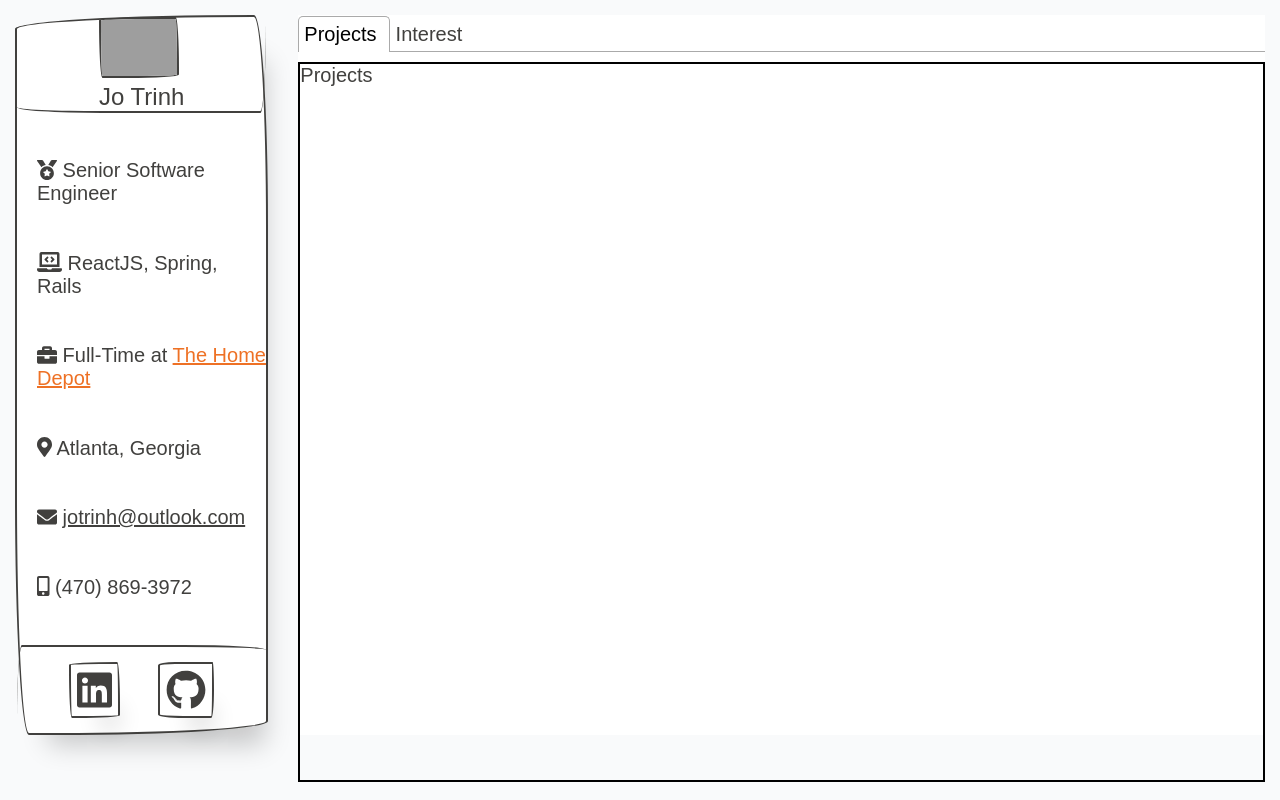
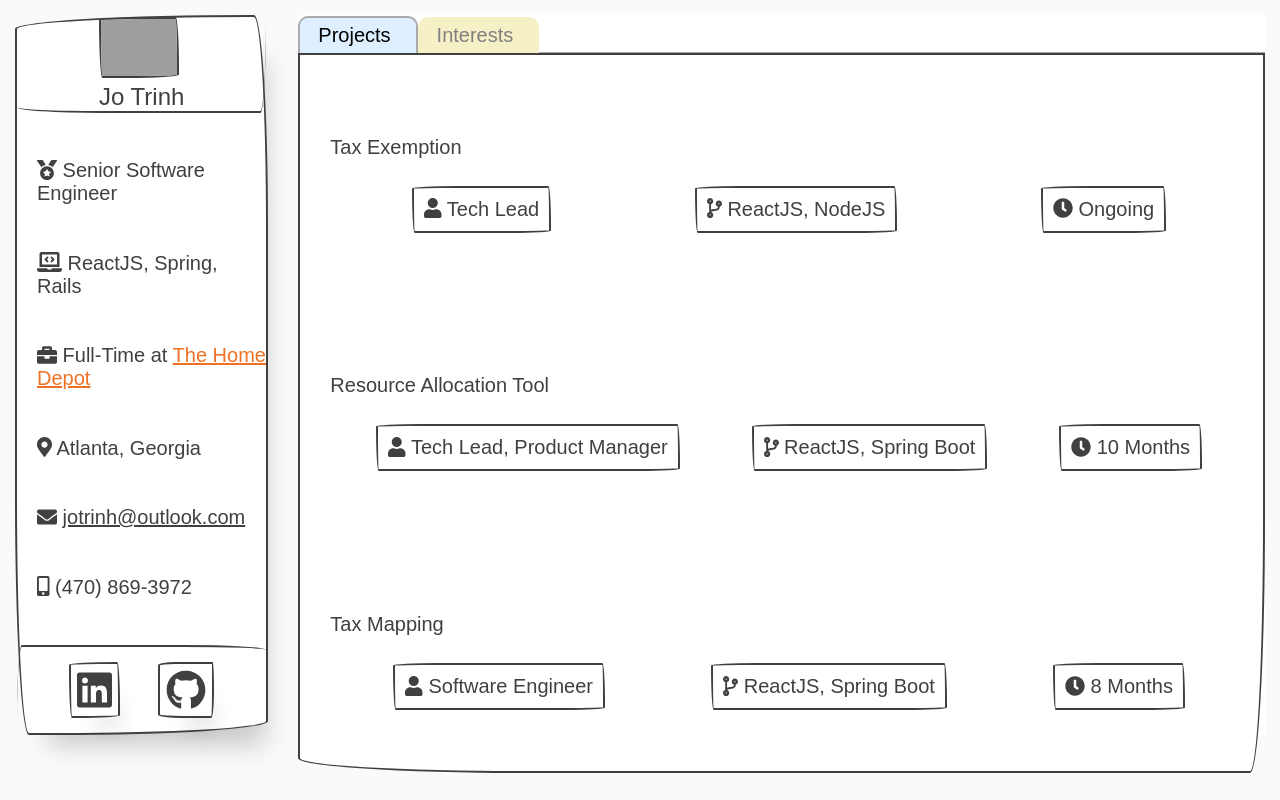
Before and after one commit to jo-trinh/personal-website, a Next.js app: page / in a window 1280 px wide. Built offline with nearby package versions, Linux system fonts and the light colour scheme; grey boxes are pictures that could not be loaded; a web font is replaced by a local one.

Commit message:
Flshes out right pane

```diff
--- /dev/null
+++ b/components/templates/Portfolio/Portfolio.js
@@ -0,0 +1,123 @@
+import React from 'react'
+import { Tab, Tabs, TabList, TabPanel } from 'react-tabs'
+import { FontAwesomeIcon } from '@fortawesome/react-fontawesome'
+import {
+  faUser,
+  faCodeBranch,
+  faUsers,
+  faClock,
+  faBriefcase,
+} from '@fortawesome/free-solid-svg-icons'
+import styles from './portfolio.module.css'
+
+const Portfolio = () => {
+  return (
+    <>
+      <Tabs>
+        <TabList>
+          <Tab>Projects</Tab>
+          <Tab disabled={true}>Interests</Tab>
+        </TabList>
+        <TabPanel>
+          <div id={styles.rightPaneBody}>
+            <div className={`${styles.projectBox}`}>
+              <div
+                style={{
+                  display: 'flex',
+                }}
+              >
+                Tax Exemption
+                <p></p>
+              </div>
+              <div className={`${styles.projectHighLightBoxes}`}>
+                <div className={`${styles.projectHighlightBox} border`}>
+                  <span className={`${styles.projectHighLightText}`}>
+                    <FontAwesomeIcon icon={faUser} />
+                    {''} Tech Lead
+                  </span>
+                </div>
+                <div className={`${styles.projectHighlightBox} border`}>
+                  <span className={`${styles.projectHighLightText}`}>
+                    <FontAwesomeIcon icon={faCodeBranch} /> {''} ReactJS, NodeJS
+                  </span>
+                </div>
+                <div className={`${styles.projectHighlightBox} border`}>
+                  <span className={`${styles.projectHighLightText}`}>
+                    <FontAwesomeIcon icon={faClock} />
+                    {''} Ongoing
+                  </span>
+                </div>
+              </div>
+            </div>
+
+            <div className={`${styles.projectBox}`}>
+              <div
+                style={{
+                  display: 'flex',
+                }}
+              >
+                Resource Allocation Tool
+                <p></p>
+              </div>
+              <div className={`${styles.projectHighLightBoxes}`}>
+                <div className={`${styles.projectHighlightBox} border`}>
+                  <span className={`${styles.projectHighLightText}`}>
+                    <FontAwesomeIcon icon={faUser} />
+                    {''} Tech Lead, Product Manager
+                  </span>
+                </div>
+                <div className={`${styles.projectHighlightBox} border`}>
+                  <span className={`${styles.projectHighLightText}`}>
+                    <FontAwesomeIcon icon={faCodeBranch} /> {''} ReactJS, Spring
+                    Boot
+                  </span>
+                </div>
+                <div className={`${styles.projectHighlightBox} border`}>
+                  <span className={`${styles.projectHighLightText}`}>
+                    <FontAwesomeIcon icon={faClock} />
+                    {''} 10 Months
+                  </span>
+                </div>
+              </div>
+            </div>
+
+            <div className={`${styles.projectBox}`}>
+              <div
+                style={{
+                  display: 'flex',
+                }}
+              >
+                Tax Mapping
+                <p></p>
+              </div>
+              <div className={`${styles.projectHighLightBoxes}`}>
+                <div className={`${styles.projectHighlightBox} border`}>
+                  <span className={`${styles.projectHighLightText}`}>
+                    <FontAwesomeIcon icon={faUser} />
+                    {''} Software Engineer
+                  </span>
+                </div>
+                <div className={`${styles.projectHighlightBox} border`}>
+                  <span className={`${styles.projectHighLightText}`}>
+                    <FontAwesomeIcon icon={faCodeBranch} /> {''} ReactJS, Spring
+                    Boot
+                  </span>
+                </div>
+                <div className={`${styles.projectHighlightBox} border`}>
+                  <span className={`${styles.projectHighLightText}`}>
+                    <FontAwesomeIcon icon={faClock} />
+                    {''} 8 Months
+                  </span>
+                </div>
+              </div>
+            </div>
+          </div>
+        </TabPanel>
+        <TabPanel>
+          <span>Interests</span>
+        </TabPanel>
+      </Tabs>
+    </>
+  )
+}
+export default Portfolio
--- /dev/null
+++ b/components/templates/Portfolio/portfolio.module.css
@@ -0,0 +1,31 @@
+.projectBox {
+  display: flex;
+  flex-direction: column;
+}
+
+.projectHighLightBoxes {
+  display: flex;
+  justify-content: space-around;
+  flex-wrap: nowrap;
+  margin: 10px;
+}
+
+#rightPaneBody {
+  height: inherit;
+  display: flex;
+  flex-direction: column;
+  justify-content: space-around;
+  margin: 15px;
+  margin-left: 30px;
+}
+
+.projectHighlightBox {
+  padding: 10px;
+}
+
+/* .projectHighLightText {
+  display: flex;
+  justify-content: center;
+  align-items: center;
+  flex-wrap: wrap;
+} */
--- a/components/templates/Profile/Profile.js
+++ b/components/templates/Profile/Profile.js
@@ -7,6 +7,7 @@ import {
   faMapMarkerAlt,
   faBriefcase,
   faLaptopCode,
+  faFilePdf,
 } from '@fortawesome/free-solid-svg-icons'
 import styles from './profile.module.css'
 
--- a/pages/_app.js
+++ b/pages/_app.js
@@ -12,7 +12,7 @@ config.autoAddCss = false // Tell Font Awesome to skip adding the CSS automatica
 export default function App({ Component, pageProps }) {
   return (
     <>
-      <Meta />
+      {/* <Meta /> */}
       <Layout>
         <Component {...pageProps} />
       </Layout>
--- a/pages/index.js
+++ b/pages/index.js
@@ -1,6 +1,6 @@
 import styles from './index.module.css'
 import Profile from '../components/templates/Profile/Profile'
-import { Tab, Tabs, TabList, TabPanel } from 'react-tabs'
+import Portfolio from '../components/templates/Portfolio/Portfolio'
 
 export default () => (
   <>
@@ -10,29 +10,8 @@ export default () => (
           <Profile />
         </div>
       </div>
-      {/* <div
-        className={`${styles.flexItem} border shadow border-primary border-2`}
-      >
-        <div className={styles.flexBody}>
-          <article className='article'>
-            <h3 style={{textAlign: 'center'}}>Projects</h3>
-          </article>
-        </div>
-      </div> */}
       <div id={`${styles.portfolioPane}`} className={`${styles.flexItem}`}>
-        <Tabs>
-          <TabList>
-            <Tab>Projects</Tab>
-            <Tab>Interest</Tab>
-          </TabList>
-
-          <TabPanel>
-            <span style={{ textAlign: 'center' }}>Projects</span>
-          </TabPanel>
-          <TabPanel>
-            <span style={{ textAlign: 'center' }}>Interests</span>
-          </TabPanel>
-        </Tabs>
+        <Portfolio />
       </div>
     </div>
   </>
--- a/pages/index.module.css
+++ b/pages/index.module.css
@@ -29,3 +29,40 @@
 #portfolioPane {
   border-top: none;
 }
+
+.paper {
+  background: #fff;
+  padding: 30px;
+  position: relative;
+}
+
+.paper,
+.paper::before,
+.paper::after {
+  /* Styles to distinguish sheets from one another */
+  box-shadow: 1px 1px 1px rgba(0, 0, 0, 0.25);
+  border: 1px solid #bbb;
+}
+
+.paper::before,
+.paper::after {
+  content: '';
+  position: absolute;
+  height: 95%;
+  width: 99%;
+  background-color: #eee;
+}
+
+.paper::before {
+  right: 15px;
+  top: 0;
+  transform: rotate(-1deg);
+  z-index: -1;
+}
+
+.paper::after {
+  top: 5px;
+  right: -5px;
+  transform: rotate(1deg);
+  z-index: -2;
+}
--- a/pages/override.css
+++ b/pages/override.css
@@ -8,16 +8,39 @@ ul li::before {
   cursor: not-allowed !important;
 }
 
+.react-tabs__tab--selected {
+  border: 2px solid #aaa !important;
+  border-bottom: none !important;
+}
+
+.react-tabs__tab {
+  padding: 6px 25px !important;
+  border-radius: 10px 10px 0 0 !important;
+}
+
 .react-tabs {
   height: 100%;
 }
 
 .react-tabs__tab-panel {
   height: inherit;
-  border: 2px solid black;
+  background-color: #fff;
+  border: 2px solid #41403e;
+  border-bottom-left-radius: 225px 15px;
+  border-bottom-right-radius: 15px 255px;
+  /* border-top-left-radius: 15px 225px;
+  border-top-right-radius: 255px 15px; */
 }
 
 .react-tabs__tab-list {
-  margin: 0 0 0px;
+  margin: 0 0 0px !important;
   border-bottom: none;
 }
+
+.react-tabs__tab:nth-of-type(1) {
+  background-color: #deefff;
+}
+
+.react-tabs__tab:nth-of-type(2) {
+  background-color: #f5f0c6;
+}
```
Also changed, not shown: pages/global.css (line endings or trailing spaces).
